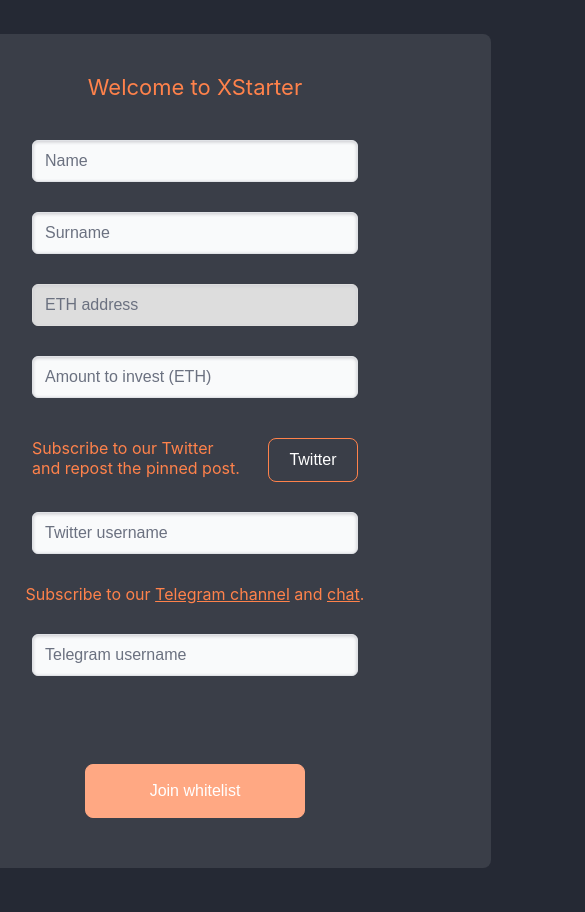
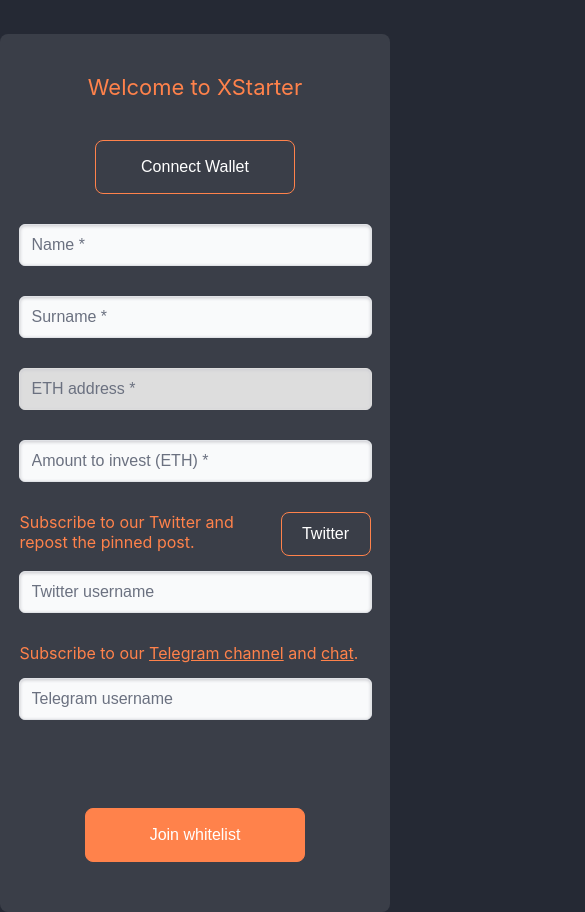
Before and after one commit to Mycelium-Lab/XStarter, a React (Create React App) app in the folder xstarter-app/: page / in a window 390 px wide. Shown: the top 912 px of the page, 585 px wide, since content can reach past the window. Before the commit the page ends 868 px from the top, so only its background shows below. Built offline with nearby package versions, Linux system fonts and the light colour scheme.

Commit message:
responsive ui

```diff
--- a/xstarter-app/src/components/ConnectButton.js
+++ b/xstarter-app/src/components/ConnectButton.js
@@ -14,7 +14,7 @@
         if (ethAddress !== "") connectionCallback(ethAddress)
     }, [ethAddress])
 
-    const errorNoWallet = <span className="error">Cannot connect to your wallet. Please make sure you have it <a target="_blank" rel="noopener noreferrer" href="https://metamask.io/">installed</a>.</span>
+    const errorNoWallet = <span className="error">Cannot connect to your wallet. Please make sure you have one <a target="_blank" rel="noopener noreferrer" href="https://metamask.io/">installed</a>  and your browser supports it.</span>
     const errorConnectionTrouble = <span className="error">Cannot connect to MetaMask. Please try again.</span>
 
     const connectToWallet = async () => {
--- a/xstarter-app/src/components/SubmissionForm.js
+++ b/xstarter-app/src/components/SubmissionForm.js
@@ -8,6 +8,7 @@
     }
 
     const required = value => (value ? undefined : 'This field is required.')
+    const requiredETHAddress = value => (value ? undefined : 'Please connect your wallet.')
     const mustBeNumber = value => (isNaN(value) ? 'This field must be a number.' : undefined)
     const nameValidator = value => ((/^[a-zA-ZàáâäãåąčćęèéêëėįìíîïłńòóôöõøùúûüųūÿýżźñçčšžÀÁÂÄÃÅĄĆČĖĘÈÉÊËÌÍÎÏĮŁŃÒÓÔÖÕØÙÚÛÜŲŪŸÝŻŹÑßÇŒÆČŠŽ∂ð ,.'-]+$/u.test(value)) ? undefined : 'This field must consist of letters only.')
     const composeValidators = (...validators) => value =>
@@ -35,7 +36,7 @@
                                 >
                                     {({ input, meta }) => (
                                         <>
-                                            <input {...input} type="text" placeholder="Name" />
+                                            <input {...input} type="text" placeholder="Name *" />
                                             { meta.error && meta.touched &&
                                                 <div className="div__form-errors">
                                                     <span className="error">{meta.error}</span>
@@ -53,7 +54,7 @@
                                 >
                                     {({ input, meta }) => (
                                         <>
-                                            <input {...input} type="text" placeholder="Surname" />
+                                            <input {...input} type="text" placeholder="Surname *" />
                                             { meta.error && meta.touched &&
                                                 <div className="div__form-errors">
                                                     <span className="error">{meta.error}</span>
@@ -65,13 +66,13 @@
                             </div>
                             <div className="div__field-container">
                                 <Field
-                                    validate={required}
+                                    validate={requiredETHAddress}
                                     name="eth_address"
                                     component="input"
                                 >
                                 {({ input, meta }) => (
                                     <>
-                                        <input {...input} disabled type="text" placeholder="ETH address" />
+                                        <input {...input} disabled type="text" placeholder="ETH address *" />
                                         { meta.error && meta.touched &&
                                             <div className="div__form-errors">
                                                 <span className="error">{meta.error}</span>
@@ -89,7 +90,7 @@
                                 >
                                     {({ input, meta }) => (
                                         <>
-                                            <input {...input} type="number" placeholder="Amount to invest (ETH)" />
+                                            <input {...input} type="number" placeholder="Amount to invest (ETH) *" />
                                             { meta.error && meta.touched &&
                                                 <div className="div__form-errors">
                                                     <span className="error">{meta.error}</span>
@@ -127,7 +128,7 @@
                                 />
                             </div>
                             <div className="div__submission-buttons">
-                                <button className="button__filled button__join-whitelist" type="submit" disabled={submitting || pristine}>
+                                <button className="button__filled button__join-whitelist" type="submit" disabled={submitting}>
                                     Join whitelist
                                 </button>
                             </div>
--- a/xstarter-app/src/styles/main.css
+++ b/xstarter-app/src/styles/main.css
@@ -1,5 +1,11 @@
 body {
   background-color: rgb(37, 41, 52);
+  box-sizing: border-box;
+  width: 100%;
+  height: 100%;
+}
+
+.App {
   display: flex;
   justify-content: center;
 }
@@ -49,15 +55,59 @@
 }
 
 .div__form-container {
-  position: relative;
   background-color: rgb(58, 62, 72);
   display: flex;
   flex-direction: column;
   justify-content: center;
   align-items: center;
   border-radius: 8px;
-  width: 591px;
+  box-sizing: inherit;
   margin-top: 34px;
+}
+
+@media (min-width: 1200px) {
+  .div__form-container {
+    position: relative;
+  }
+
+  .div__connect-wallet {
+    position: absolute;
+    max-width: 200px;
+    top: 0px;
+    right: -300px;
+  }
+
+  .div__field-container:nth-child(n + 3) {
+    margin: 30px 0;
+  }
+}
+
+@media (max-width: 1200px) {
+  .div__connect-wallet {
+    justify-content: center;
+    align-items: center;
+  }
+
+  .div__field-container:nth-child(n + 2) {
+    margin: 30px 0;
+  }
+}
+
+@media (min-width: 590px) {
+  .div__form-container > form {
+    padding: 0 135px;
+    max-width: 325px;
+  }
+}
+
+@media (max-width: 590px) {
+  .div__form-container {
+    width: 100vw;
+  }
+
+  .div__form-container > form {
+    padding: 0 5vw;
+  }
 }
 
 .div__form-container h3,
@@ -86,10 +136,6 @@
   align-items: center;
 }
 
-.div__field-container:nth-child(n + 3) {
-  margin: 30px 0;
-}
-
 .div__field-container a,
 .div__field-container a:visited {
   color: rgb(255, 130, 75);
@@ -105,13 +151,20 @@
   flex-direction: row;
   justify-content: space-between;
   align-items: flex-start;
-  margin-bottom: 30px;
-  margin-top: 10px;
-  width: 326px;
+  margin-bottom: 15px;
+  width: 100%;
 }
 
-.div__twitter-info div:first-child {
-  max-width: 64%;
+@media (min-width: 300px) {
+  .div__twitter-info div:first-child {
+    max-width: 64%;
+  }
+}
+
+@media (max-width: 300px) {
+  .div__twitter-info div:first-child {
+    max-width: 50%;
+  }
 }
 
 .div__twitter-info button {
@@ -120,7 +173,7 @@
 }
 
 .div__telegram-info {
-  margin-bottom: 30px;
+  margin-bottom: 15px;
   width: 100%;
 }
 
@@ -142,10 +195,10 @@
   display: flex;
   flex-direction: column;
   justify-content: center;
-  align-items: flex-start;
+  align-items: center;
   padding: 0 12px;
-  width: 300px;
   height: 40px;
+  width: calc(100% - 24px);
   background: #f9fafb;
   border: 1px solid #e0e2e6;
   box-shadow: inset 0px 1px 3px 0.5px #d1d1d6;
@@ -159,16 +212,14 @@
 }
 
 .div__connect-wallet {
-  position: absolute;
   display: flex;
   flex-direction: column;
-  max-width: 200px;
-  top: 0px;
-  right: -300px;
+  /* text-align: justify; */
+  /* text-justify: distribute-all-lines; */
 }
 
 .div__connect-wallet span {
-  margin-top: 8px;
+  margin-top: 10px;
 }
 
 .div__connect-wallet span > a,
@@ -209,12 +260,13 @@
 }
 
 .div__form-errors {
-  margin-top: 8px;
+  margin-top: 3px;
   width: 100%;
 }
 
 .div__form-errors span {
   padding-left: 2px;
+  font-size: 14px;
 }
 
 .error {
```
